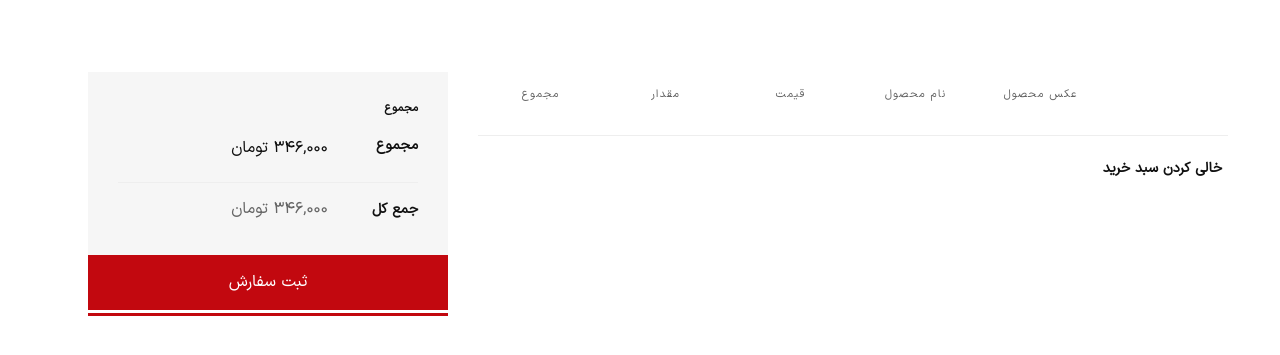
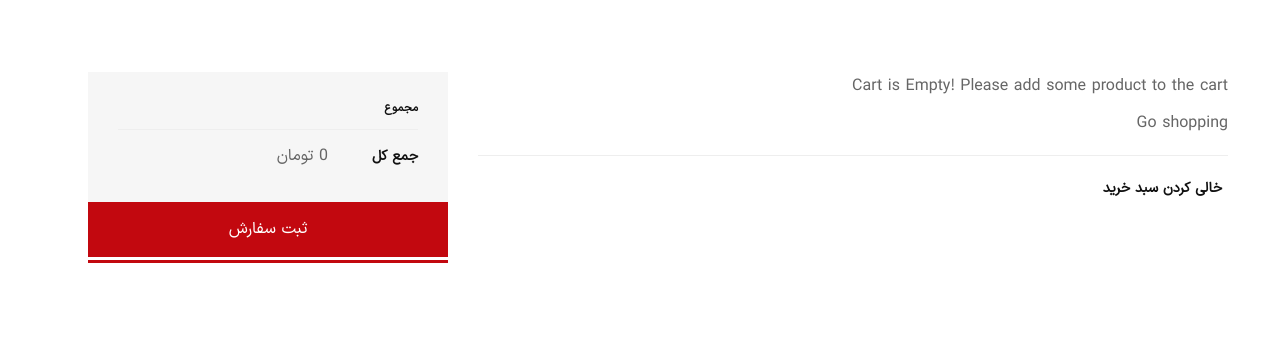
Before and after one commit to AliGanji14/online-shop, a Django app: page /cart/ in a window 1280 px wide. Shown: the part 103-458 px from the top of the page. Run offline with Django 5.2, Linux system fonts and the light colour scheme; lists and menus that the app fills with data are empty; some libraries are stand-ins or nearby versions; some web fonts are replaced.

Commit message:
show total amount

```diff
--- a/cart/cart.py
+++ b/cart/cart.py
@@ -50,6 +50,7 @@ class Cart:
             cart[str(product.id)]['product_obj'] = product
 
         for item in cart.values():
+            item['total_price'] = item['product_obj'].price * item['quantity']
             yield item
 
     def __len__(self):
@@ -60,6 +61,4 @@ class Cart:
         self.save()
 
     def get_total_price(self):
-        product_id = self.cart.keys()
-        products = Product.objects.filter(id__in=product_id)
-        return sum(product.price for product in products)
+        return sum(item['quantity'] * item['product_obj'].price for item in self.cart.values())
--- a/cart/templates/cart/cart_detail.html
+++ b/cart/templates/cart/cart_detail.html
@@ -13,6 +13,7 @@
                     <div class="col-lg-8 mb-md--50">
                         <div class="row no-gutters">
                             <div class="col-12">
+                                {% if cart %}
                                     <div class="table-content table-responsive">
                                         <table class="table text-center">
                                             <thead>
@@ -71,7 +72,7 @@
                                                     </td>
                                                     <td class="product-total-price">
                                                             <span class="product-price-wrapper">
-                                                                <span class="money">{{ item.product_obj.price }}</span>
+                                                                <span class="money">{{ item.total_price }}</span>
                                                             </span>
                                                     </td>
                                                 </tr>
@@ -79,6 +80,10 @@
                                             </tbody>
                                         </table>
                                     </div>
+                                {% else %}
+                                    <p>{% trans 'Cart is Empty! Please add some product to the cart' %}</p>
+                                    <a href="{% url 'product_list' %}">{% trans 'Go shopping' %}</a>
+                                {% endif %}
                             </div>
                         </div>
                         <div class="row no-gutters border-top pt--20 mt--20">
@@ -92,21 +97,21 @@
                             <div class="cart-totals">
                                 <h5 class="font-size-14 font-bold mb--15">مجموع</h5>
                                 <div class="cart-calculator">
-                                    <div class="cart-calculator__item">
-                                        <div class="cart-calculator__item--head">
-                                            <span>مجموع</span>
-                                        </div>
-                                        <div class="cart-calculator__item--value">
-                                            <span>۳۴۶,۰۰۰ تومان</span>
-                                        </div>
-                                    </div>
+                                    {#                                    <div class="cart-calculator__item">#}
+                                    {#                                        <div class="cart-calculator__item--head">#}
+                                    {#                                            <span>مجموع</span>#}
+                                    {#                                        </div>#}
+                                    {#                                        <div class="cart-calculator__item--value">#}
+                                    {#                                            <span>۳۴۶,۰۰۰ تومان</span>#}
+                                    {#                                        </div>#}
+                                    {#                                    </div>#}
                                     <div class="cart-calculator__item order-total">
                                         <div class="cart-calculator__item--head">
                                             <span>جمع کل</span>
                                         </div>
                                         <div class="cart-calculator__item--value">
                                                 <span class="product-price-wrapper">
-                                                    <span class="money">۳۴۶,۰۰۰ تومان</span>
+                                                    <span class="money">{{ cart.get_total_price }} تومان</span>
                                                 </span>
                                         </div>
                                     </div>
```
Also changed, not shown: db.sqlite3. Lines whose indentation alone changed are shown as unchanged.
